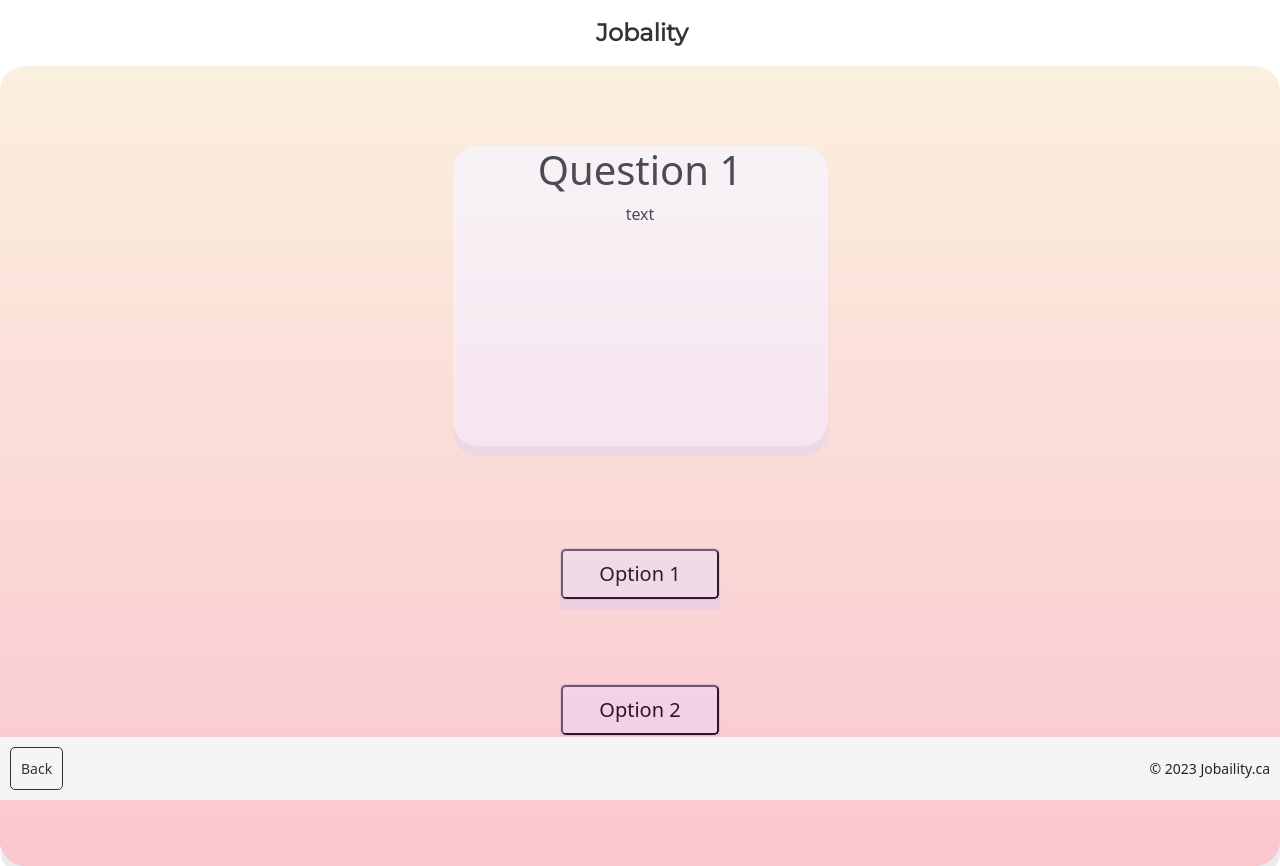
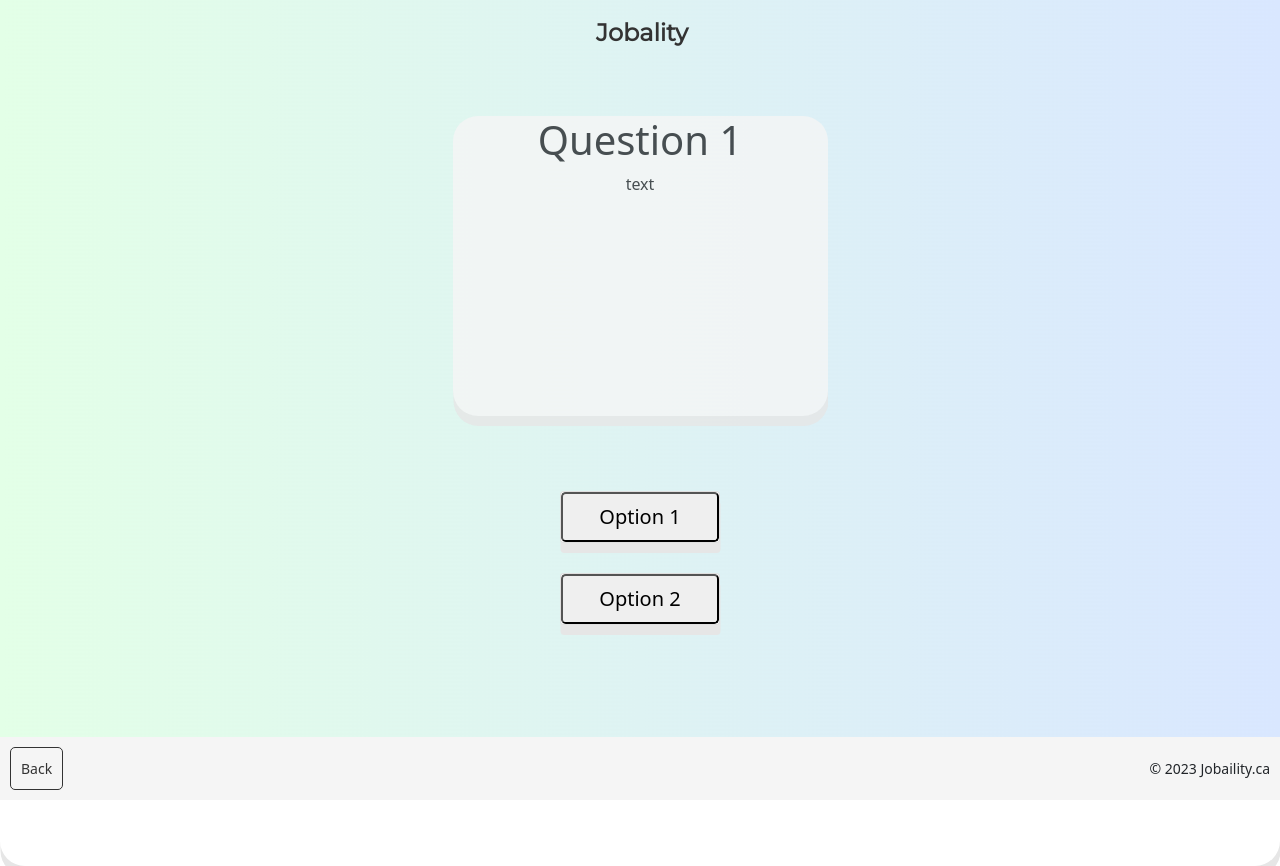
Before and after one commit to rubengill/jobality2023, a plain HTML site: page main.html in a window 1280 px wide. After the commit the page ends 800 px from the top, so only its background shows below. Drawn offline with nearby package versions, Linux system fonts and the light colour scheme.

Commit message:
chaning main background

```diff
--- a/styles/style.css
+++ b/styles/style.css
@@ -1,3 +1,4 @@
+/*
 .background {
     background: linear-gradient(to bottom, #fa39ad 40%, #fe6c4c 50%);
     filter: blur(120px);
@@ -5,15 +6,23 @@
     transition: 0.3s ease-in-out;
     background-position: center;
 }
+*/
 
+body {
+    background-image: url("/img/background.png");
+    background-size: cover;
+    background-position: center;
+  }
 
 .wrapper {
     position: fixed;
-    padding-top: 80px;
+    padding-top: 50px;
     width: 100%;
     height:100%;
+/*
     background-color: antiquewhite;
     opacity: 80%;
+*/
     justify-content: center;
     justify-items: center;
     box-shadow: 0.5px 10px #e6e6e6;
@@ -26,6 +35,7 @@
     height: 300px;
     width: 375px;
     background-color: whitesmoke;
+    opacity: 80%;
     box-shadow: 0.5px 10px #e6e6e6;
     transition: 0.3s ease-in-out;
     text-align: center;
@@ -35,23 +45,18 @@
 .card {
     height: auto;
     width: 160px;
-    background-color: whitesmoke;
-    margin: 30px auto;
+/*    background-color: whitesmoke;*/
+    margin: 3px auto;
     box-shadow: 0.5px 10px #e6e6e6;
     transition: 0.3s ease-in-out;
     text-align: center;
 }
 
+/*
 .multigradient {
     width: 100%;
     height: 800px;
     background: linear-gradient(rgb(255, 255, 255) 0%, rgb(255, 255, 255) 0%, rgb(255, 255, 255) 0%, rgba(250,57,173,1) 100%);
     border-radius: 25px;
 }
-
-.circle {
-    width: 450px;
-    height: 450px;
-    background: linear-gradient(to bottom, #fa39ad 40%, #fe6c4c 50%);
-    filter: blur(120px);
-}
+*/
```
